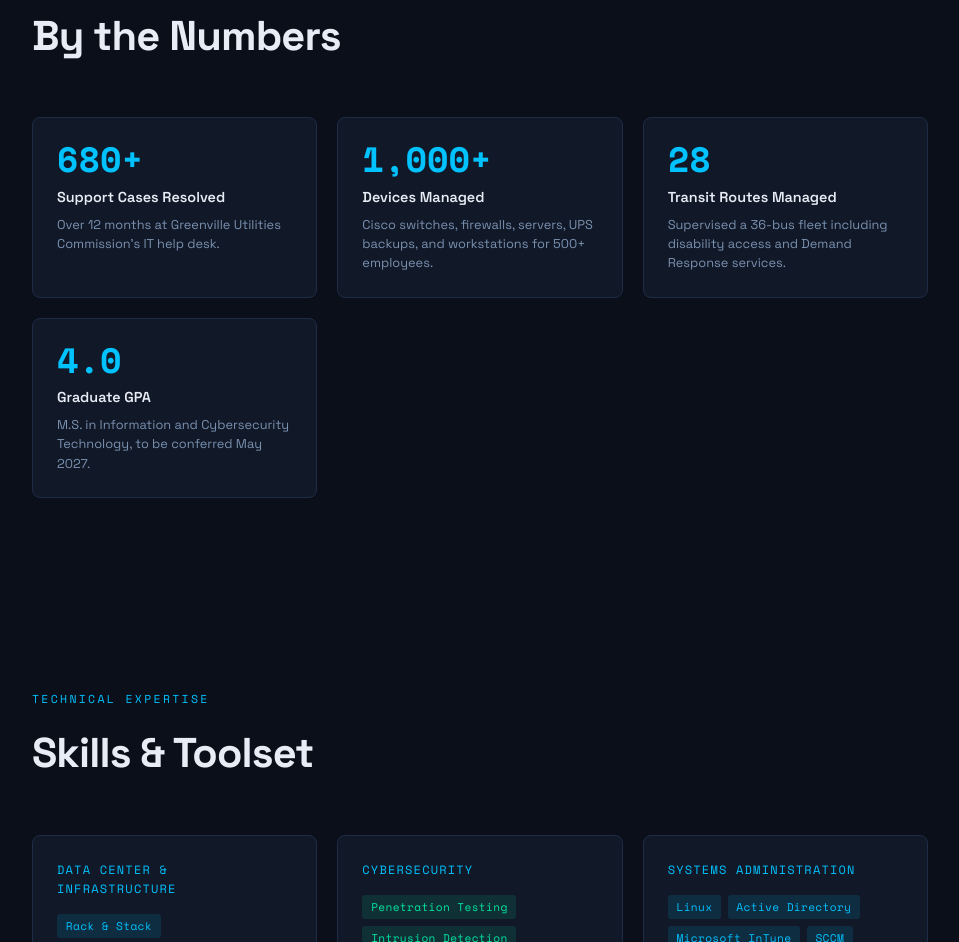
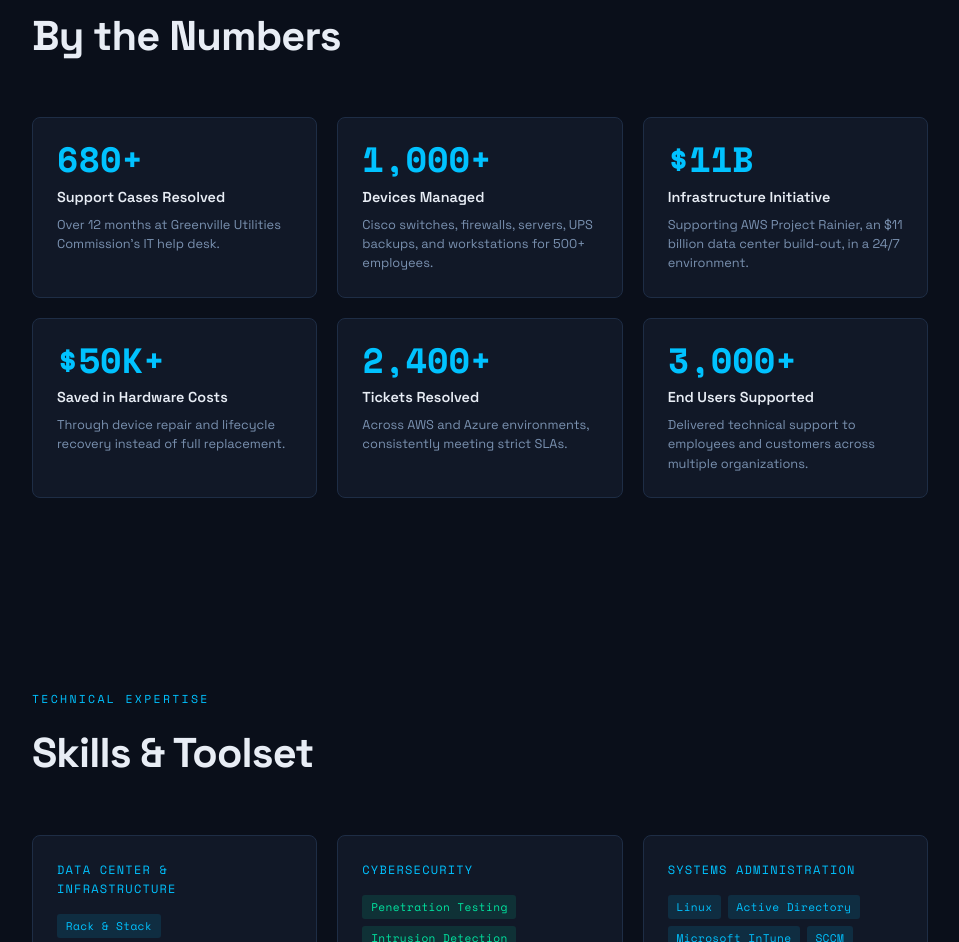
Before and after one commit to Thomas2074/Portfolio-Website, a plain HTML site: page index.html in a window 1280 px wide. Shown: the part 5382-6324 px from the top of the page, without its empty margins (160-1119 px from the left). Drawn offline with nearby package versions, Linux system fonts and the light colour scheme.

Commit message:
Add files via upload

```diff
--- a/index.html
+++ b/index.html
@@ -1103,14 +1103,24 @@
       <div class="impact-desc">Cisco switches, firewalls, servers, UPS backups, and workstations for 500+ employees.</div>
     </div>
     <div class="impact-card">
-      <div class="impact-num">28</div>
-      <div class="impact-label">Transit Routes Managed</div>
-      <div class="impact-desc">Supervised a 36-bus fleet including disability access and Demand Response services.</div>
+      <div class="impact-num">$11B</div>
+      <div class="impact-label">Infrastructure Initiative</div>
+      <div class="impact-desc">Supporting AWS Project Rainier, an $11 billion data center build-out, in a 24/7 environment.</div>
     </div>
     <div class="impact-card">
-      <div class="impact-num">4.0</div>
-      <div class="impact-label">Graduate GPA</div>
-      <div class="impact-desc">M.S. in Information and Cybersecurity Technology, to be conferred May 2027.</div>
+      <div class="impact-num">$50K+</div>
+      <div class="impact-label">Saved in Hardware Costs</div>
+      <div class="impact-desc">Through device repair and lifecycle recovery instead of full replacement.</div>
+    </div>
+    <div class="impact-card">
+      <div class="impact-num">2,400+</div>
+      <div class="impact-label">Tickets Resolved</div>
+      <div class="impact-desc">Across AWS and Azure environments, consistently meeting strict SLAs.</div>
+    </div>
+    <div class="impact-card">
+      <div class="impact-num">3,000+</div>
+      <div class="impact-label">End Users Supported</div>
+      <div class="impact-desc">Delivered technical support to employees and customers across multiple organizations.</div>
     </div>
   </div>
 </section>
```
